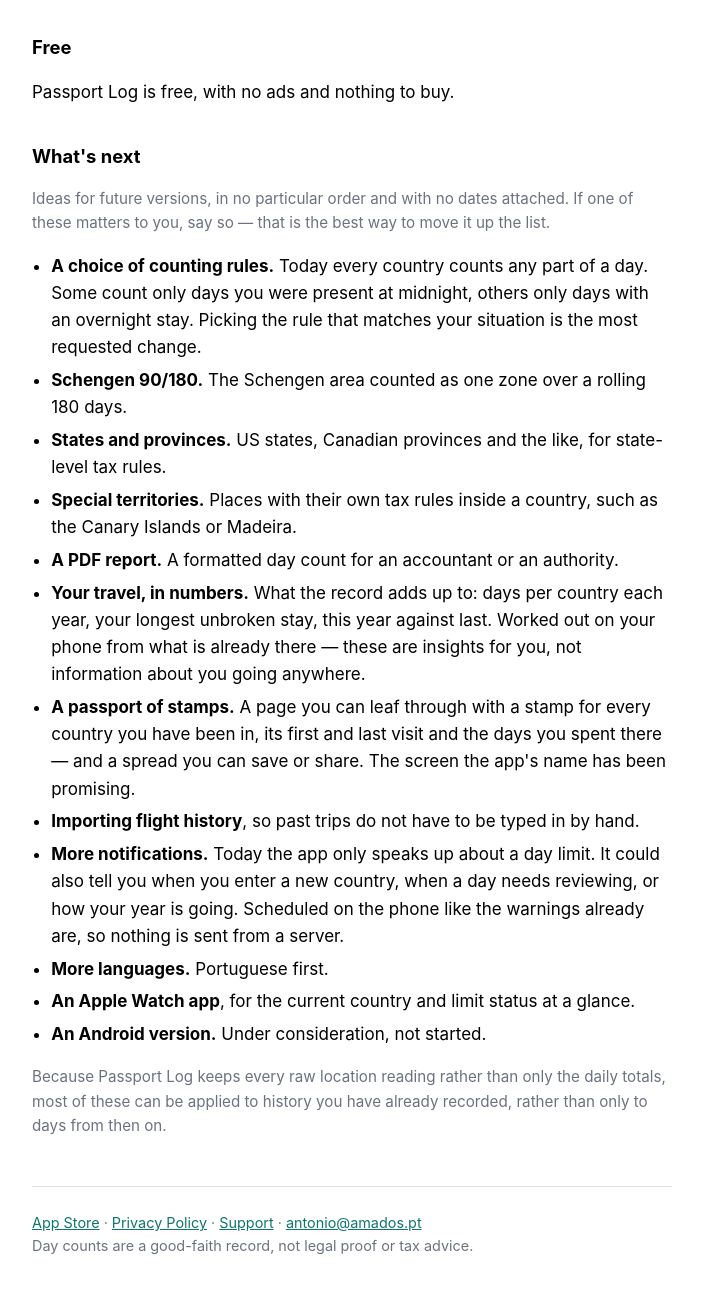
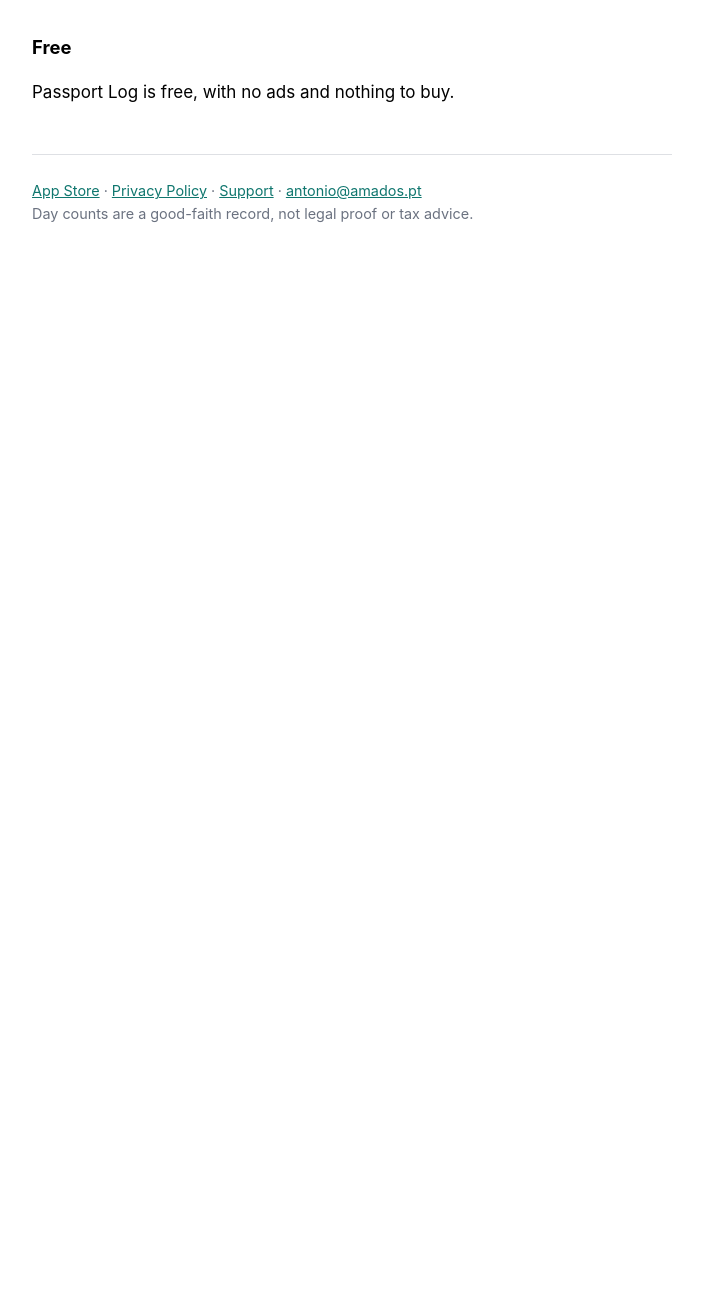
Before and after one commit to aamado/passport-log-site, a plain HTML site: page index.html in a window 1280 px wide. Shown: the part 1665-2958 px from the top of the page, without its empty margins (288-991 px from the left). After the commit the page ends 1954 px from the top, so only its background shows below. Drawn offline with Linux system fonts and the light colour scheme.

Commit message:
Publish pages from passport-log@8bd01fb

```diff
--- a/index.html
+++ b/index.html
@@ -73,27 +73,6 @@ one device instead.</p>
 <h2>Free</h2>
 <p>Passport Log is free, with no ads and nothing to buy.</p>
 
-<h2>What's next</h2>
-<p class="note">Ideas for future versions, in no particular order and with no dates attached. If one
-of these matters to you, say so — that is the best way to move it up the list.</p>
-<ul>
-  <li><strong>A choice of counting rules.</strong> Today every country counts any part of a day. Some count only days you were present at midnight, others only days with an overnight stay. Picking the rule that matches your situation is the most requested change.</li>
-  <li><strong>Schengen 90/180.</strong> The Schengen area counted as one zone over a rolling 180 days.</li>
-  <li><strong>States and provinces.</strong> US states, Canadian provinces and the like, for state-level tax rules.</li>
-  <li><strong>Special territories.</strong> Places with their own tax rules inside a country, such as the Canary Islands or Madeira.</li>
-  <li><strong>A PDF report.</strong> A formatted day count for an accountant or an authority.</li>
-  <li><strong>Your travel, in numbers.</strong> What the record adds up to: days per country each year, your longest unbroken stay, this year against last. Worked out on your phone from what is already there — these are insights for you, not information about you going anywhere.</li>
-  <li><strong>A passport of stamps.</strong> A page you can leaf through with a stamp for every country you have been in, its first and last visit and the days you spent there — and a spread you can save or share. The screen the app's name has been promising.</li>
-  <li><strong>Importing flight history</strong>, so past trips do not have to be typed in by hand.</li>
-  <li><strong>More notifications.</strong> Today the app only speaks up about a day limit. It could also tell you when you enter a new country, when a day needs reviewing, or how your year is going. Scheduled on the phone like the warnings already are, so nothing is sent from a server.</li>
-  <li><strong>More languages.</strong> Portuguese first.</li>
-  <li><strong>An Apple Watch app</strong>, for the current country and limit status at a glance.</li>
-  <li><strong>An Android version.</strong> Under consideration, not started.</li>
-</ul>
-<p class="note">Because Passport Log keeps every raw location reading rather than only the daily
-totals, most of these can be applied to history you have already recorded, rather than only to
-days from then on.</p>
-
 <footer>
 <a href="https://apps.apple.com/app/id6815381234">App Store</a> ·
 <a href="privacy.html">Privacy Policy</a> · <a href="support.html">Support</a> ·
```
